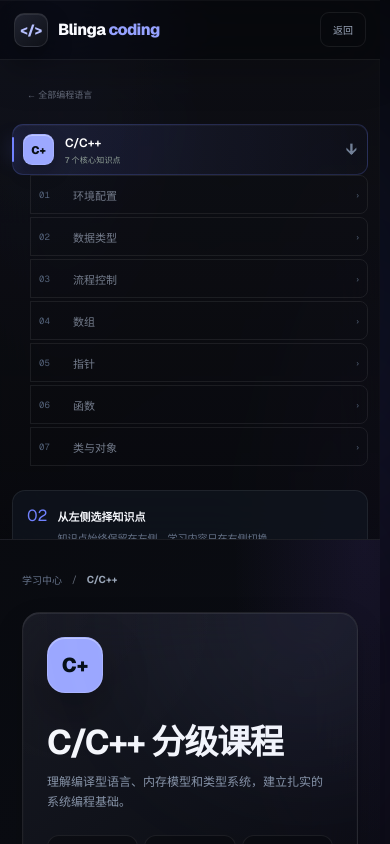
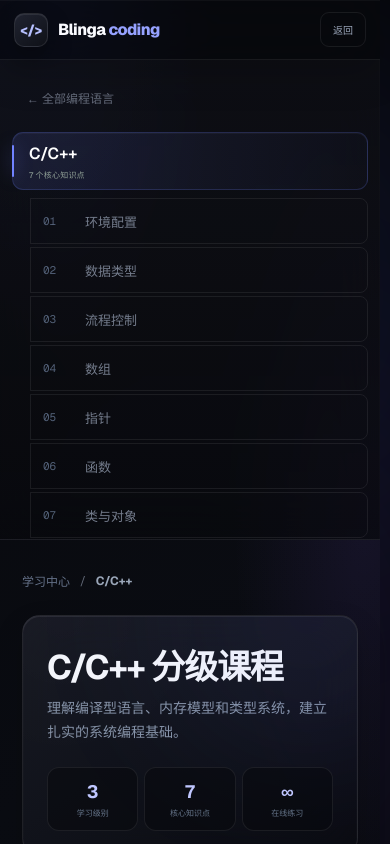
Before and after one commit to motoyatiago-cpu/Blinga-coding, a Next.js app: page /courses/c-cpp in a window 390 px wide. Shown: the top 844 px of the page. Built offline with nearby package versions, Linux system fonts and the light colour scheme.

Commit message:
style: simplify navigation and balance typography

```diff
--- a/app/courses/[language]/page.tsx
+++ b/app/courses/[language]/page.tsx
@@ -98,34 +98,31 @@ export default async function CoursePage({ params }: { params: Promise<{ languag
       <aside className="course-language-nav glass">
         <a className="course-nav-back" href="/">← 全部编程语言</a>
         <div className="language selected course-root-link">
-          <i style={{ background: course.color }}>{course.icon}</i><span>{course.name}<small>{course.topics.length} 个核心知识点</small></span><b>↓</b>
+          <span>{course.name}<small>{course.topics.length} 个核心知识点</small></span>
         </div>
         <nav className="course-topic-nav" aria-label={`${course.name} 知识点`}>
           {course.topics.map((topic, index) =>
             <a href={`/?lang=${encodeURIComponent(course.queryName)}&topic=${index}#learn`} key={topic.title}>
-              <span>{String(index + 1).padStart(2, "0")}</span><b>{topic.title}</b><i>›</i>
+              <span>{String(index + 1).padStart(2, "0")}</span><b>{topic.title}</b>
             </a>
           )}
         </nav>
         <div className="course-switcher">
           <span>切换编程语言</span>
           <div>{languageOrder.filter((item) => item !== slug).map((item) =>
-            <a href={`/courses/${item}`} aria-label={`进入 ${courses[item].name} 课程`} key={item} style={{ "--switch-color": courses[item].color } as React.CSSProperties}>{courses[item].icon}</a>
+            <a href={`/courses/${item}`} aria-label={`进入 ${courses[item].name} 课程`} key={item}>{courses[item].name}</a>
           )}</div>
         </div>
-        <div className="sidebar-tip"><span>02</span><div><b>从左侧选择知识点</b><p>知识点始终保留在左侧，学习内容只在右侧切换。</p></div></div>
       </aside>
 
       <section className="course-catalog">
         <div className="catalog-breadcrumb"><a href="/">学习中心</a><span>/</span><b>{course.name}</b></div>
-        <header className="course-hero glass" style={{ "--course-color": course.color } as React.CSSProperties}>
-          <div className="course-icon">{course.icon}</div>
+        <header className="course-hero glass">
           <div><h1>{course.name} 分级课程</h1><p>{course.description}</p></div>
           <div className="course-stats"><div><b>3</b><span>学习级别</span></div><div><b>7</b><span>核心知识点</span></div><div><b>∞</b><span>在线练习</span></div></div>
         </header>
 
         <div className="course-entry glass">
-          <div className="entry-marker">02</div>
           <div><h2>从左侧选择一个知识点开始学习</h2><p>语言名称与全部知识点会始终固定在左侧。选择知识点后，右侧进入对应讲解页，左侧目录不会消失或移动到中间。</p></div>
           <a href={`/?lang=${encodeURIComponent(course.queryName)}&topic=0#learn`}>开始第一节 →</a>
         </div>
--- a/app/globals.css
+++ b/app/globals.css
@@ -2011,3 +2011,128 @@ button.hover-bounce:focus-visible{
 @keyframes code-viewer-fade{from{opacity:0}to{opacity:1}}@keyframes code-viewer-enter{from{opacity:0;transform:translate3d(0,12px,0) scale(.985)}to{opacity:1;transform:none}}
 @media(max-width:700px){.run-history-list article.code-record-trigger{grid-template-columns:22px minmax(0,1fr) 62px}.run-history-list .code-record-availability{grid-column:2/4}.code-viewer-backdrop{padding:0}.code-viewer-dialog{height:100vh;border:0;border-radius:0}.code-viewer-titlebar{grid-template-columns:76px minmax(0,1fr) 76px;padding:0 13px}.code-viewer-meta{overflow-x:auto}.code-viewer-meta time{margin-left:0;white-space:nowrap}.code-viewer-source{grid-template-columns:46px minmax(0,1fr)}.code-viewer-source pre{padding:20px 16px}.code-viewer-source .code-viewer-lines{padding-right:11px}.code-viewer-dialog>footer{align-items:stretch;flex-direction:column}.code-viewer-dialog>footer>div{display:grid;grid-template-columns:1fr 1fr}.code-viewer-dialog>footer button.primary{grid-column:1/-1}}
 @media(prefers-reduced-motion:reduce){.code-viewer-backdrop,.code-viewer-dialog{animation:none}}
+
+/* Simplified course navigation and balanced reading scale. */
+.course-root-link{
+  min-height:64px;
+  padding:0 16px;
+}
+.course-root-link>span{
+  display:grid;
+  gap:5px;
+  font-size:16px;
+}
+.course-root-link small{
+  color:#8992a2;
+  font-size:11px;
+  font-weight:500;
+}
+.course-nav-back{
+  height:40px;
+  font-size:12px;
+}
+.course-topic-nav{
+  margin-top:8px;
+}
+.course-topic-nav a{
+  min-height:46px;
+  grid-template-columns:36px minmax(0,1fr);
+  padding:0 12px;
+}
+.course-topic-nav a>span{
+  font-size:11px;
+}
+.course-topic-nav a>b{
+  font-size:13px;
+  font-weight:580;
+}
+.course-switcher>span,
+.progress-sync{
+  font-size:11px;
+}
+.course-switcher>div{
+  display:flex;
+  flex-wrap:wrap;
+}
+.course-switcher a{
+  width:auto;
+  min-width:52px;
+  height:32px;
+  padding:0 10px;
+  border-color:rgba(255,255,255,.09);
+  background:rgba(255,255,255,.025);
+  color:#929aaa;
+  font:600 10px var(--font-geist-sans);
+}
+.course-switcher a:hover{
+  background:rgba(113,130,255,.1);
+  color:#d8dcff;
+}
+.progress-sync{
+  margin-top:14px;
+  color:#737c8b;
+}
+.course-hero{
+  grid-template-columns:minmax(0,1fr) auto;
+}
+.course-entry{
+  grid-template-columns:minmax(0,1fr) auto;
+}
+.breadcrumb,
+.catalog-breadcrumb{
+  font-size:12px;
+}
+.lesson-head>div>p{
+  font-size:12px;
+}
+.meta{
+  font-size:12px;
+}
+.lesson-card h2{
+  font-size:23px;
+}
+.lesson-card>p,
+.deep-intro p{
+  font-size:15px;
+}
+.note,
+.concept-flow p,
+.example-explain p,
+.example-explain li,
+.pitfall-grid p{
+  font-size:12px;
+}
+.concept-flow h3{
+  font-size:16px;
+}
+.toolbar button,
+.sandbox-heading-actions select,
+.sandbox-heading-actions button,
+.editor-actions button,
+.document-export button,
+.document-export label{
+  font-size:11px;
+}
+.course-hero p{
+  font-size:14px;
+}
+.course-entry h2{
+  margin-top:0;
+  font-size:20px;
+}
+.course-entry p,
+.catalog-topic>p{
+  font-size:12px;
+}
+.catalog-topic h3{
+  font-size:17px;
+}
+@media(max-width:820px){
+  .course-hero,
+  .course-entry{
+    grid-template-columns:1fr;
+  }
+  .course-root-link{
+    min-height:58px;
+  }
+}
--- a/app/hover-bounce.tsx
+++ b/app/hover-bounce.tsx
@@ -7,8 +7,6 @@ const AUTO_BOUNCE_SELECTOR = [
   "button",
   ".brandmark",
   ".avatar",
-  ".course-icon",
-  ".entry-marker",
   ".status-dot",
   ".sidebar-tip > span",
   ".chat-head > div > span",
```
Also changed, not shown: app/page.tsx (+2 -8 lines), app/profile/profile-client.tsx (+15 -19 lines), app/profile/profile.css (+142 -0 lines), 1 other file (tests, documents, lock files or other folders).
